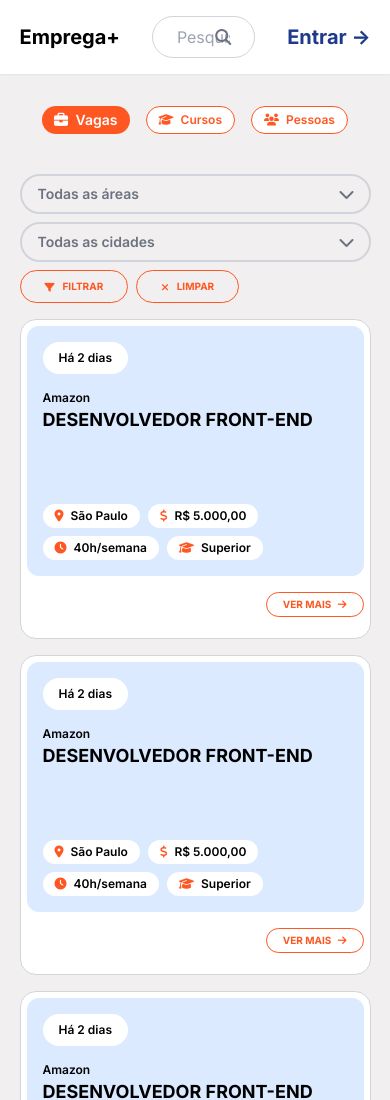
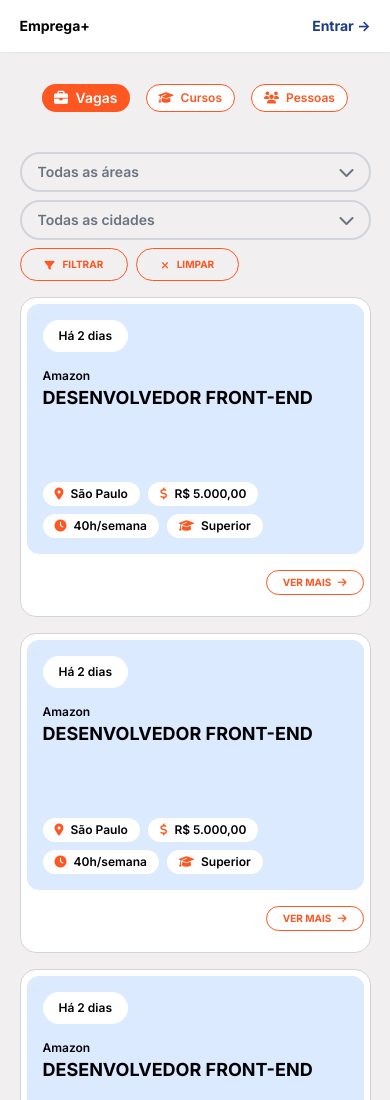
Before and after one commit to vitorlima-vsl/landpage_banco, a website: page pages/vagas.html in a window 390 px wide. Shown: the top 1100 px of the page. Drawn offline with nearby package versions, Linux system fonts and the light colour scheme.

Commit message:
:lipstick: feat: ajuste de responsividade no título e link de entrada da página de vagas

```diff
--- a/pages/vagas.html
+++ b/pages/vagas.html
@@ -32,9 +32,9 @@
 <body class="bg-[#F1EFEF]">
     <header class="bg-white shadow-sm">
         <div class="w-[1200px] flex justify-between items-center mx-auto py-4 gap-8 max-xl:w-[90%]">
-            <h1 class="text-xl font-bold">Emprega+</h1>
+            <h1 class="text-xl font-bold max-md:text-sm">Emprega+</h1>
 
-            <div class="flex-1 relative">
+            <div class="flex-1 relative max-md:hidden">
                 <form action="" method="get">
                     <input
                         type="text"
@@ -51,7 +51,7 @@
 
             <a
                 href="#"
-                class="text-blue-900 font-bold text-xl relative after:content[''] after:w-0 hover:after:w-full after:h-[2px] after:bg-blue-900 after:absolute after:bottom-0 after:left-0 after:transition-all after:duration-300 after:ease-in-out"
+                class="text-blue-900 font-bold text-xl relative after:content[''] after:w-0 hover:after:w-full after:h-[2px] after:bg-blue-900 after:absolute after:bottom-0 after:left-0 after:transition-all after:duration-300 after:ease-in-out max-md:text-sm"
             >
                 Entrar ->
             </a>
```
